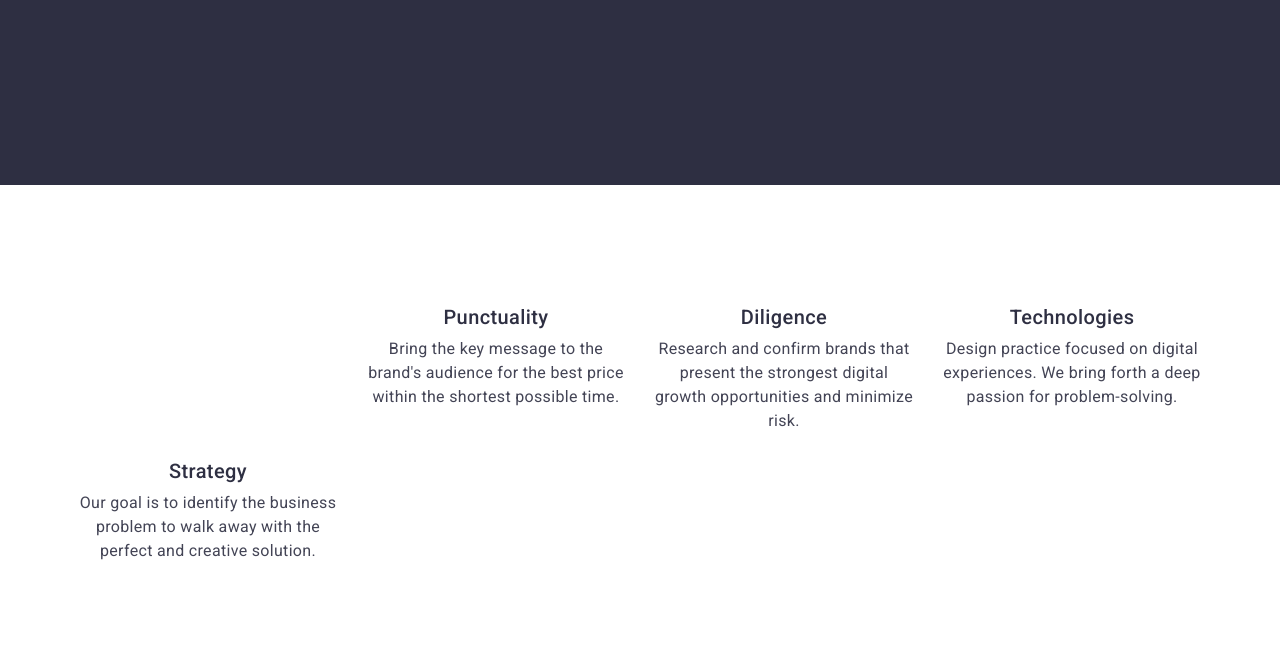
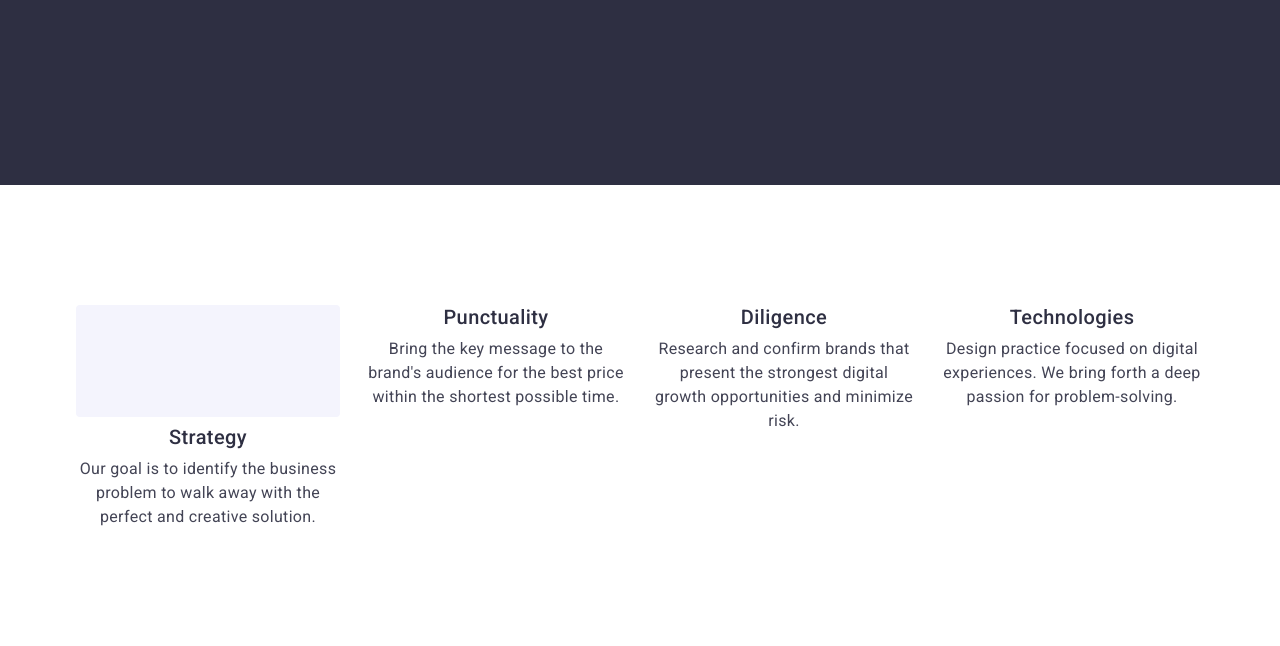
Before and after one commit to Akloskol/goit-markup-hw-04, a plain HTML site: page index.html in a window 1280 px wide. Shown: the part 392-1038 px from the top of the page. Drawn offline with nearby package versions, Linux system fonts and the light colour scheme.

Commit message:
Update style.css

```diff
--- a/css/style.css
+++ b/css/style.css
@@ -185,6 +185,15 @@ img {
         width: calc((100% - 72px) / 4);
     }
 
+    .icon-container{
+        display: flex;
+        align-items: center;
+        justify-content: center;
+        height: 112px;
+        background-color: #f4f4fd;
+        border-radius: 4px;
+        margin-bottom: 8px;
+    }
 /* Section-3 */
     .section-ma{
         padding-bottom: 120px;
```
